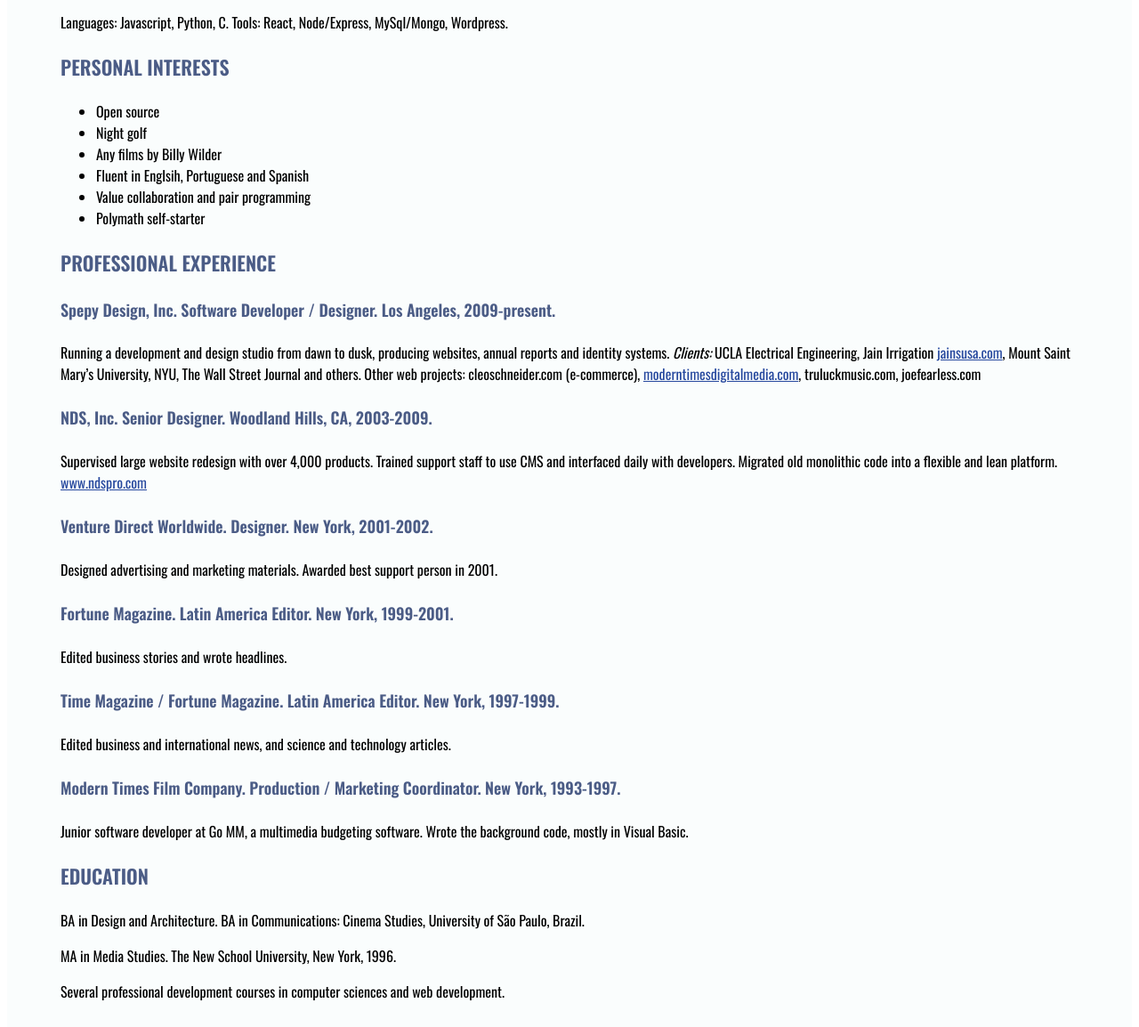
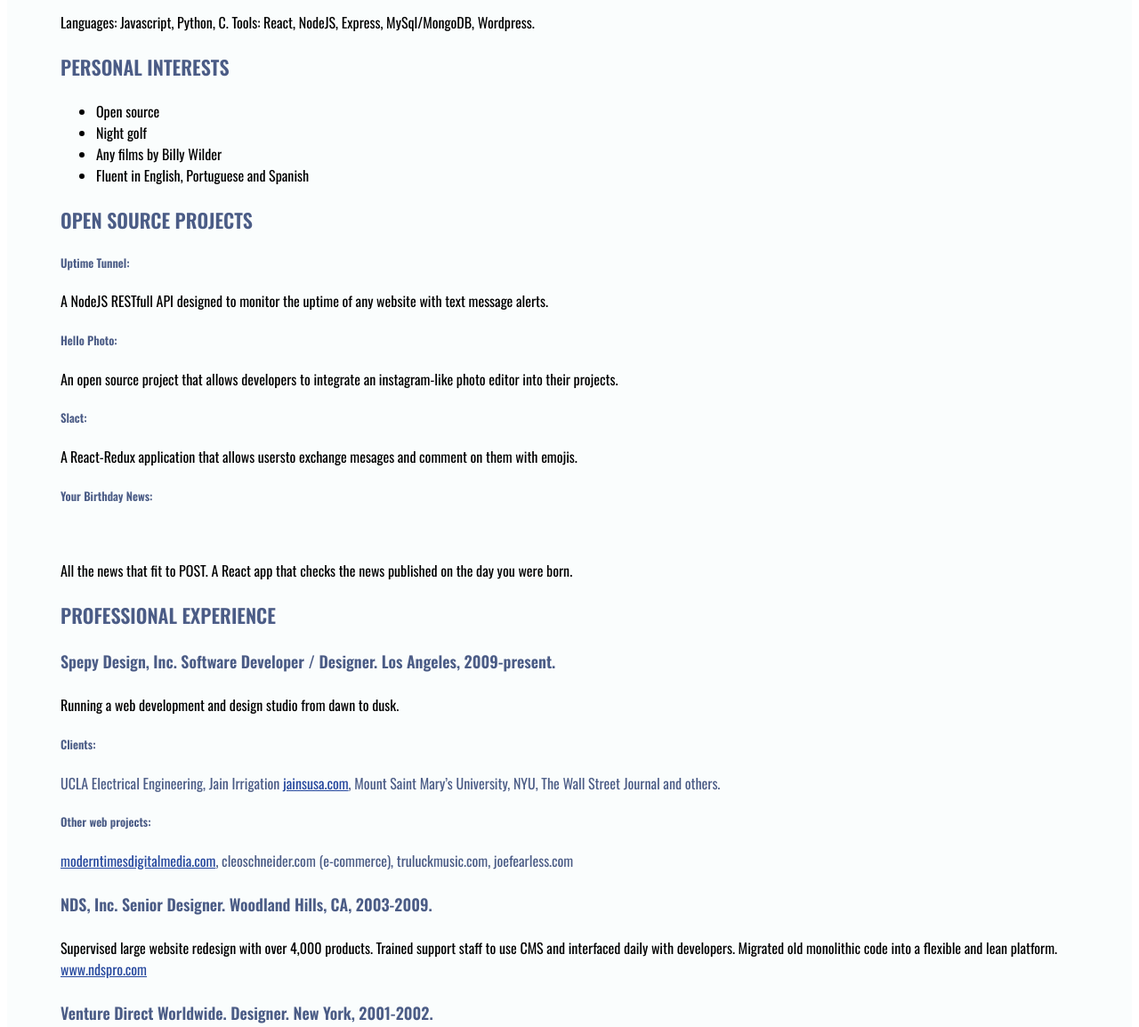
Before and after one commit to mauabe/resume, a plain HTML site: page index.html in a window 1280 px wide. Shown: the part 432-1586 px from the top of the page at 89% size. Drawn offline with nearby package versions, Linux system fonts and the light colour scheme.

Commit message:
updated Open Source Projects

```diff
--- a/index.html
+++ b/index.html
@@ -20,30 +20,38 @@
       <!-- <a href="https://app.box.com/s/7cu5mqwf3ctp761vu4azxxvd55jpwes1" target="_blank">Resume</a> </br>
       <a href="mailto:mauabe@gmx.com?Subject=Your%20Wondrous%20Resume">mauabe@gmx.com</a>	     • cell 310-382-0023            •	8212 ramsgate ave • los angeles ca 90045 </br> -->
       </br>
-      <a href="http://www.spepy.com/" target="_blank">www.spepy.com</a>       <a href="https://linkedin.com/in/mauabe/" target="_blank">linkedin.com/in/mauabe</a>     <a href="https://github.com/mauabe/" target="_blank">github.com/mauabe</a>
-      <a href="https://app.box.com/s/3qsa4ybvmbpsqvblh3fslr26borwpj6f" target="_blank"> • download resume</a> </br>
+      <a href="http://www.spepy.com/" target="_blank"> www.spepy.com </a>       <a href="https://linkedin.com/in/mauabe/" target="_blank"> linkedin.com/in/mauabe </a>     <a href="https://github.com/mauabe/" target="_blank"> github.com/mauabe </a>
+      <a href="https://app.box.com/s/drupzjz6mqdmiz6xupj9o2o18vi8cu5c" target="_blank">  •  download resume</a> </br>
 
     </h5>
   </br>
 
     <h3>SOFTWARE ENGINEER SUMMARY</h3>
     <p>Code wizard who moves pixels around through code.</br>
-    <p>Languages: Javascript, Python, C. Tools: React, Node/Express, MySql/Mongo, Wordpress.</p>
+    <p>Languages: Javascript, Python, C. Tools: React, NodeJS, Express, MySql/MongoDB, Wordpress.</p>
 
     <h3>PERSONAL INTERESTS</h3>
     <ul class="list">
       <li>Open source</li>
       <li>Night golf  </li>
       <li>Any films by Billy Wilder</li>
-      <li>Fluent in Englsih, Portuguese and Spanish</li>
-      <li>Value collaboration and pair programming</li>
-      <li>Polymath self-starter</li>
+      <li>Fluent in English, Portuguese and Spanish</li>
 
     </ul>
 
+    <h3>OPEN SOURCE PROJECTS</h3>
+     <h5>Uptime Tunnel:</h5>
+      <p>A NodeJS RESTfull API designed to monitor the uptime of any website with text message alerts.</p>
+    <h5>Hello Photo:</h5>
+      <p>An open source project that allows developers to integrate an instagram-like photo editor into their projects.</p>
+    <h5>Slact:</h5>
+      <p>A React-Redux application that allows usersto exchange mesages and comment on them with emojis.</p>
+    <h5>Your Birthday News:</h5>
+        <p>All the news that fit to POST. A React app that checks the news published on the day you were born.</p>
+
     <h3>PROFESSIONAL EXPERIENCE</h3>
     <h4>Spepy Design, Inc. 	 Software Developer / Designer. Los Angeles, 2009-present. </h4>
-    <p>Running a development and design studio from dawn to dusk, producing websites, annual reports and identity systems. <em>Clients:</em> UCLA Electrical Engineering, Jain Irrigation <a href="https://jainsusa.com/" target="_blank">jainsusa.com</a>, Mount Saint Mary’s University, NYU, The Wall Street Journal and others. Other web projects: cleoschneider.com (e-commerce), <a href="http:"http://moderntimesdigitalmedia.com" target="_blank">moderntimesdigitalmedia.com</a>, truluckmusic.com,  joefearless.com </p>
+      <p>Running a web development and design studio from dawn to dusk. <h5>Clients:</h5> UCLA Electrical Engineering, Jain Irrigation <a href="https://jainsusa.com/" target="_blank">jainsusa.com</a>, Mount Saint Mary’s University, NYU, The Wall Street Journal and others. <h5>Other web projects:</h5>  <a href="http://moderntimesdigitalmedia.com" target="_blank">moderntimesdigitalmedia.com</a>, cleoschneider.com (e-commerce), truluckmusic.com,  joefearless.com </p>
 
     <h4>NDS, Inc. 	Senior Designer. Woodland Hills, CA, 2003-2009.</h4>
       <p>Supervised large website redesign with over 4,000 products. Trained support staff to use CMS and interfaced daily with
@@ -56,7 +64,7 @@
       <p>Edited business stories and wrote headlines.</p>
 
     <h4>Time Magazine / Fortune Magazine. 	Latin America Editor. New York, 1997-1999. </h4>
-    <p>Edited business and international news, and science and technology articles. </p>
+      <p>Edited business, news, and science and technology articles.</p>
 
     <h4>Modern Times Film Company. 	Production / Marketing Coordinator. New York, 1993-1997. </h4>
       <p>Junior software developer at Go MM, a multimedia budgeting software. Wrote the background code, mostly in Visual Basic. </p>
@@ -64,7 +72,7 @@
 
     <h3>EDUCATION</h3>
       <p>BA in Design and Architecture. BA in Communications: Cinema Studies, University of São Paulo, Brazil. </p>
-    <p>MA in Media Studies. The New School University, New York, 1996.</p>
+      <p>MA in Media Studies. The New School University, New York.</p>
       <p>Several professional development courses in computer sciences and web development. </p>
 
   </div>
```
Lines whose indentation alone changed are shown as unchanged.
